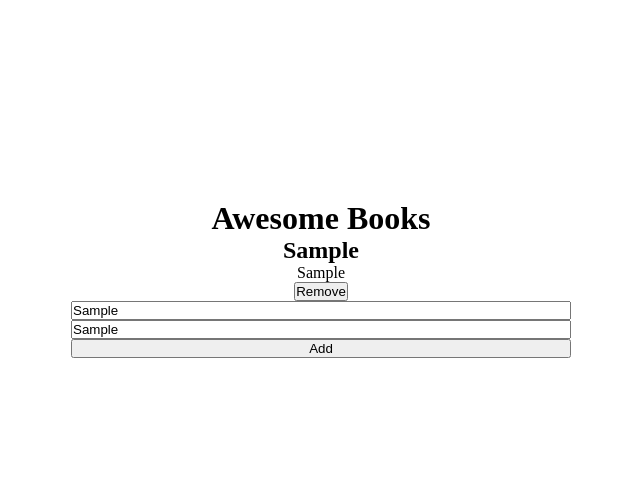
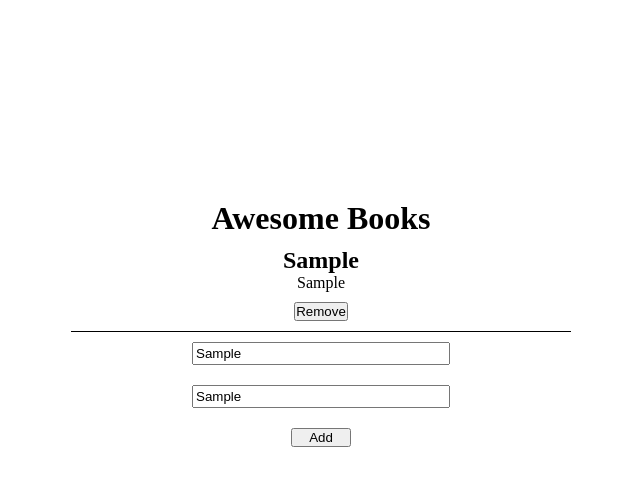
Before and after one commit to MarcoAurelioAntonio/Awesome-Books, a website: page index.html in a window 1280 px wide. Both pictures are taken after typing "Sample", "Sample" into the empty fields and a click on the button "Add". Shown: the whole page, without its empty margins (319-959 px from the left). Drawn offline with Linux system fonts and the light colour scheme.

Commit message:
style the page

```diff
--- a/index.js
+++ b/index.js
@@ -25,7 +25,7 @@ for (let i = 0; i < bookArr.length; i += 1) {
 
   bookElement[i] = document.createElement('div');
   listSelector.appendChild(bookElement[i]);
-
+  bookElement[i].classList.add('bookbox');
   titleArr[i] = document.createElement('h2');
   authorArr[i] = document.createElement('p');
 
@@ -54,7 +54,7 @@ addSelector.addEventListener('click', () => {
 
     bookElement[i] = document.createElement('div');
     listSelector.appendChild(bookElement[i]);
-
+    bookElement[i].classList.add('bookbox');
     titleArr[i] = document.createElement('h2');
     authorArr[i] = document.createElement('p');
 
--- a/style.css
+++ b/style.css
@@ -37,3 +37,24 @@ form {
 .form {
   order: 3;
 }
+
+.btn {
+  width: 60px;
+  margin: 10px auto;
+}
+
+.title,
+.author {
+  width: 250px;
+  margin: 10px auto;
+  padding: 2px;
+}
+
+.bookbox {
+  border-bottom: 1px solid black;
+  margin-top: 10px;
+}
+
+.remove-button {
+  margin: 10px;
+}
```
